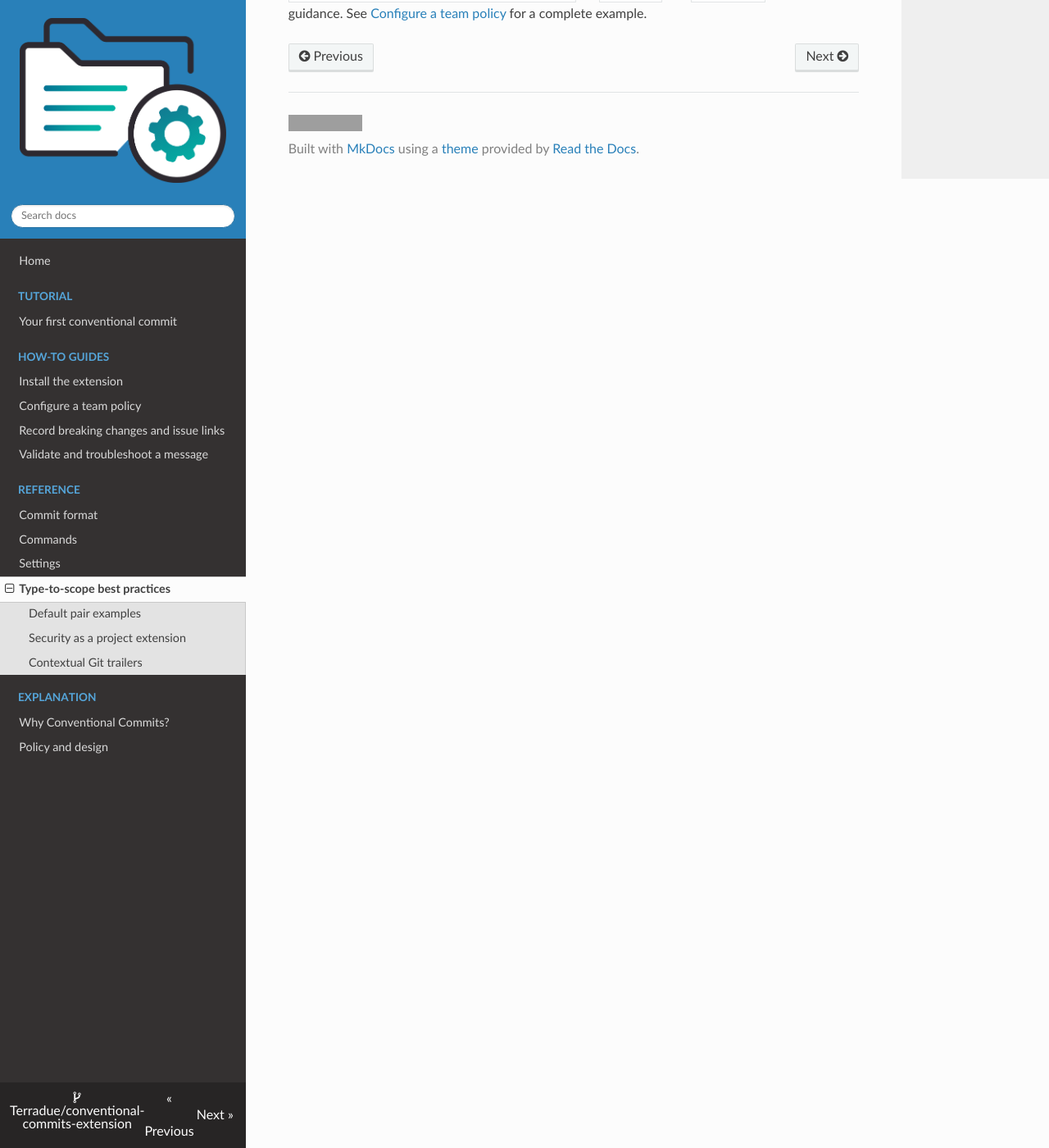
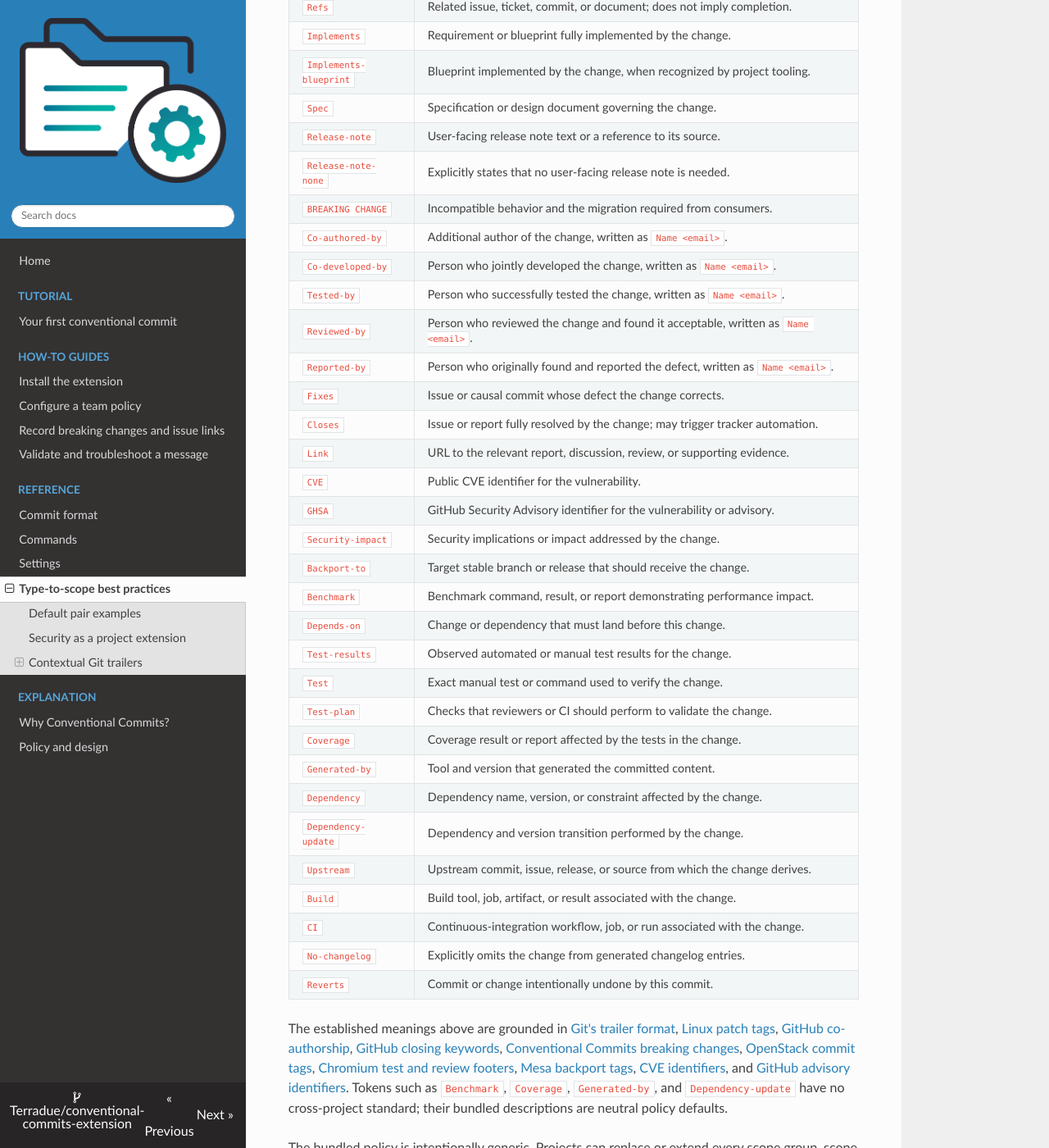
Before and after one commit to Terradue/conventional-commits-extension, an MkDocs documentation site: the page built from docs/type-scope-best-practices.md, in a window 1280 px wide and 1400 px high, scrolled down 2850 px. Shown: the whole window at 82% size. Built offline with MkDocs 1.6.1, drawn with Linux system fonts in a browser that asks for light colours; nearby versions of some CDN libraries; some of the changed text lies outside the part shown; grey boxes are pictures that could not be loaded.

Commit message:
docs: updates on Git trailers description

```diff
--- a/docs/type-scope-best-practices.md
+++ b/docs/type-scope-best-practices.md
@@ -66,6 +66,48 @@ The default trailer policy provides suggestions and cautions rather than enforce
 
 `BREAKING CHANGE` is handled by the dedicated breaking-change step instead of the general trailer picker. Public repositories should keep undisclosed vulnerability and embargo details out of commit messages and use a private reporting or advisory channel until coordinated disclosure; see [GitHub's private vulnerability reporting guidance](https://docs.github.com/en/code-security/how-tos/report-and-fix-vulnerabilities/report-privately).
 
+### Trailer meanings shown by the composer
+
+Git defines trailers as structured `token: value` lines but intentionally allows projects to create their own tokens. The defaults use these concise meanings:
+
+| Trailer | Meaning |
+| --- | --- |
+| `Refs` | Related issue, ticket, commit, or document; does not imply completion. |
+| `Implements` | Requirement or blueprint fully implemented by the change. |
+| `Implements-blueprint` | Blueprint implemented by the change, when recognized by project tooling. |
+| `Spec` | Specification or design document governing the change. |
+| `Release-note` | User-facing release note text or a reference to its source. |
+| `Release-note-none` | Explicitly states that no user-facing release note is needed. |
+| `BREAKING CHANGE` | Incompatible behavior and the migration required from consumers. |
+| `Co-authored-by` | Additional author of the change, written as `Name <email>`. |
+| `Co-developed-by` | Person who jointly developed the change, written as `Name <email>`. |
+| `Tested-by` | Person who successfully tested the change, written as `Name <email>`. |
+| `Reviewed-by` | Person who reviewed the change and found it acceptable, written as `Name <email>`. |
+| `Reported-by` | Person who originally found and reported the defect, written as `Name <email>`. |
+| `Fixes` | Issue or causal commit whose defect the change corrects. |
+| `Closes` | Issue or report fully resolved by the change; may trigger tracker automation. |
+| `Link` | URL to the relevant report, discussion, review, or supporting evidence. |
+| `CVE` | Public CVE identifier for the vulnerability. |
+| `GHSA` | GitHub Security Advisory identifier for the vulnerability or advisory. |
+| `Security-impact` | Security implications or impact addressed by the change. |
+| `Backport-to` | Target stable branch or release that should receive the change. |
+| `Benchmark` | Benchmark command, result, or report demonstrating performance impact. |
+| `Depends-on` | Change or dependency that must land before this change. |
+| `Test-results` | Observed automated or manual test results for the change. |
+| `Test` | Exact manual test or command used to verify the change. |
+| `Test-plan` | Checks that reviewers or CI should perform to validate the change. |
+| `Coverage` | Coverage result or report affected by the tests in the change. |
+| `Generated-by` | Tool and version that generated the committed content. |
+| `Dependency` | Dependency name, version, or constraint affected by the change. |
+| `Dependency-update` | Dependency and version transition performed by the change. |
+| `Upstream` | Upstream commit, issue, release, or source from which the change derives. |
+| `Build` | Build tool, job, artifact, or result associated with the change. |
+| `CI` | Continuous-integration workflow, job, or run associated with the change. |
+| `No-changelog` | Explicitly omits the change from generated changelog entries. |
+| `Reverts` | Commit or change intentionally undone by this commit. |
+
+The established meanings above are grounded in [Git's trailer format](https://git-scm.com/docs/git-interpret-trailers), [Linux patch tags](https://kernel.org/doc/html/next/process/submitting-patches.html), [GitHub co-authorship](https://docs.github.com/en/pull-requests/committing-changes-to-your-project/creating-and-editing-commits/creating-a-commit-with-multiple-authors), [GitHub closing keywords](https://docs.github.com/en/issues/tracking-your-work-with-issues/using-issues/linking-a-pull-request-to-an-issue), [Conventional Commits breaking changes](https://www.conventionalcommits.org/en/v1.0.0/), [OpenStack commit tags](https://docs.openstack.org/contributors/common/git.html), [Chromium test and review footers](https://new.chromium.org/developers/contributing-code/-bug-syntax/), [Mesa backport tags](https://docs.mesa3d.org/submittingpatches.html), [CVE identifiers](https://www.cve.org/about/Process), and [GitHub advisory identifiers](https://docs.github.com/en/code-security/concepts/vulnerability-reporting-and-management/about-the-github-advisory-database). Tokens such as `Benchmark`, `Coverage`, `Generated-by`, and `Dependency-update` have no cross-project standard; their bundled descriptions are neutral policy defaults.
+
 The bundled policy is intentionally generic. Projects can replace or extend every scope group, scope rule, and trailer rule through workspace settings.
 
 In `contextualConventionalCommits.typeScopeMatrix`, express the representative values through `groups` and `scopes`, place the discouraged values in `exclude`, and use `allowNone` and `allowCustom` to choose how strict each type should be. Use `contextualConventionalCommits.typeTrailerMatrix` for `highValue` and `discouraged` trailer guidance. See [Configure a team policy](how-to/configure-policy.md) for a complete example.
```
Also changed, not shown: README.md (+11 -0 lines), docs/how-to/configure-policy.md (+13 -0 lines), docs/reference/settings.md (+17 -0 lines).
